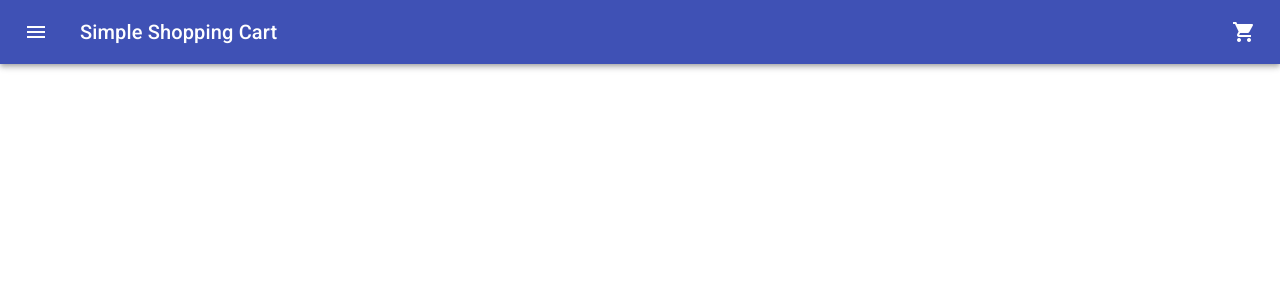
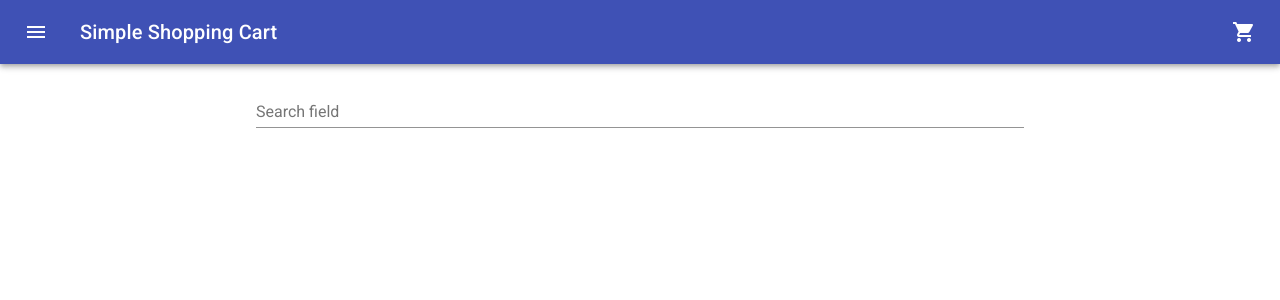
Before and after one commit to devlorz/react-shopping-cart, a React (Create React App) app: page / in a window 1280 px wide. Shown: the top 300 px of the page. Built offline with nearby package versions, Linux system fonts and the light colour scheme.

Commit message:
add searchbar

```diff
--- a/src/App.css
+++ b/src/App.css
@@ -1,3 +1,7 @@
 * {
   font-family: Roboto;
 }
+
+.App {
+  text-align: center;
+}
--- a/src/App.js
+++ b/src/App.js
@@ -5,6 +5,7 @@ import './App.css';
 
 import AppBar from './components/AppBar';
 import NavList from './components/NavList';
+import SearchBar from './components/SearchBar';
 
 class App extends Component {
   state = {
@@ -29,6 +30,7 @@ class App extends Component {
             <NavList />
           </div>
         </Drawer>
+        <SearchBar />
       </div>
     );
   }
--- /dev/null
+++ b/src/components/SearchBar.js
@@ -0,0 +1,31 @@
+import React from 'react';
+import PropTypes from 'prop-types';
+import { withStyles } from '@material-ui/core/styles';
+import TextField from '@material-ui/core/TextField';
+
+const styles = {
+  textField: {
+    width: '60%'
+  }
+};
+
+class SearchBar extends React.Component {
+  render() {
+    const { classes } = this.props;
+    return (
+      <TextField
+        id="standard-search"
+        label="Search field"
+        type="search"
+        className={classes.textField}
+        margin="normal"
+      />
+    );
+  }
+}
+
+SearchBar.propTypes = {
+  classes: PropTypes.object.isRequired
+};
+
+export default withStyles(styles)(SearchBar);
```
